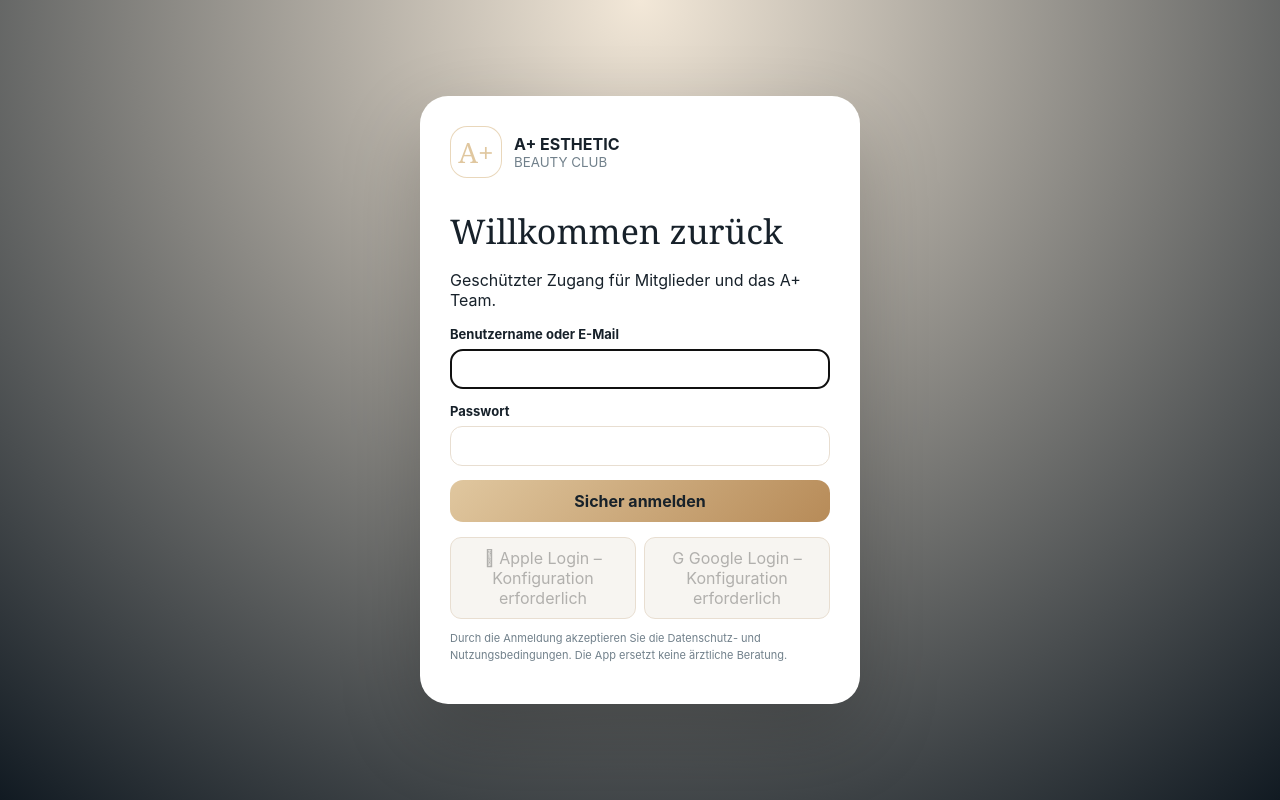
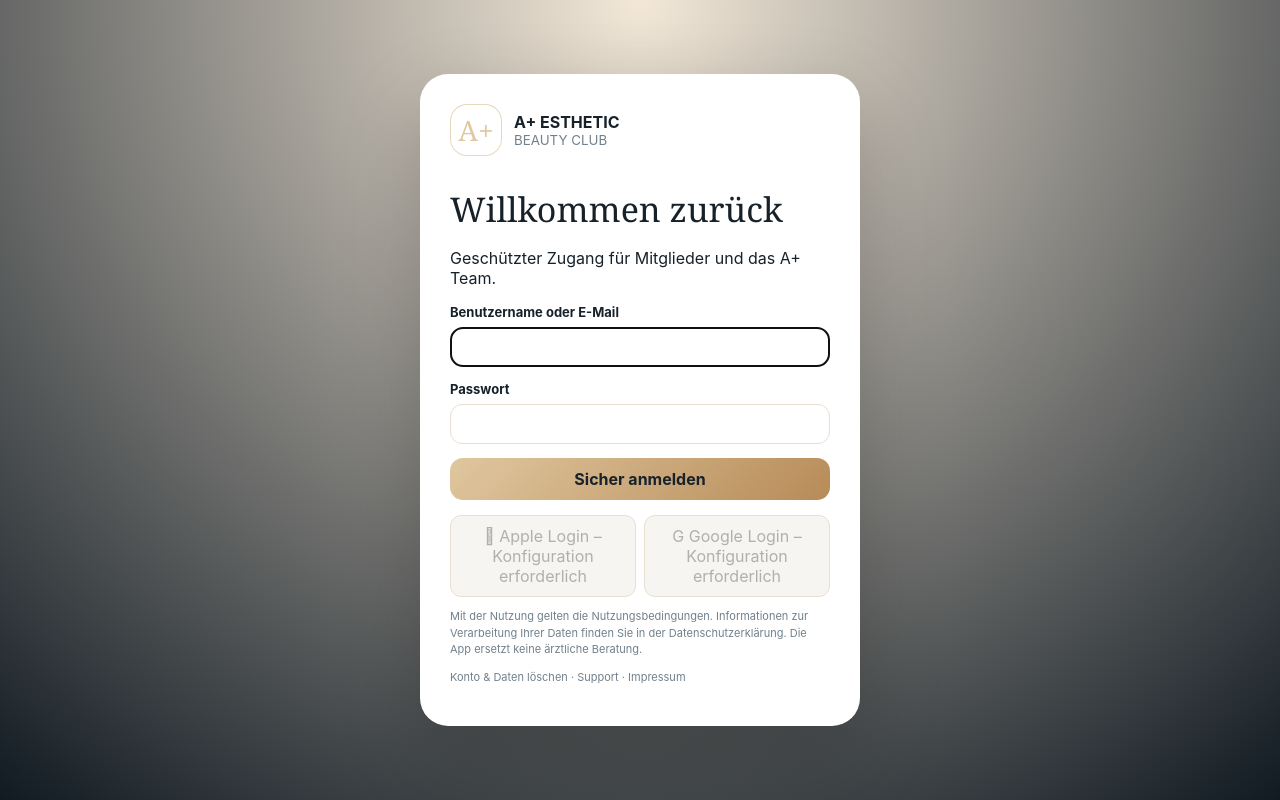
Before and after one commit to hsdarestani/a_esthetic, a Django app: a page that uses templates/registration/login.html in a window 1280 px wide. Run offline with Django 5.2, Linux system fonts and the light colour scheme; tables that the repository leaves empty hold one stand-in row (values such as "Sample post").

Commit message:
Expose legal and privacy links before login

```diff
--- a/templates/registration/login.html
+++ b/templates/registration/login.html
@@ -1 +1 @@
-{% load static %}<!doctype html><html lang="de"><head><meta charset="utf-8"><meta name="viewport" content="width=device-width,initial-scale=1"><link rel="stylesheet" href="{% static 'app.css' %}"><title>Anmelden – A+ Esthetic</title></head><body class="login-body"><main class="login-card"><div class="login-brand"><span class="brandmark">A+</span><div><b>A+ ESTHETIC</b><small>BEAUTY CLUB</small></div></div><h1>Willkommen zurück</h1><p>Geschützter Zugang für Mitglieder und das A+ Team.</p>{% if form.errors %}<div class="alert error">Benutzername oder Passwort ist nicht korrekt.</div>{% endif %}<form method="post" class="form-stack">{% csrf_token %}<label>Benutzername oder E-Mail{{ form.username }}</label><label>Passwort{{ form.password }}</label><button class="btn primary" type="submit">Sicher anmelden</button></form><div class="social-grid"><button disabled> Apple Login – Konfiguration erforderlich</button><button disabled>G Google Login – Konfiguration erforderlich</button></div><p class="fineprint">Durch die Anmeldung akzeptieren Sie die Datenschutz- und Nutzungsbedingungen. Die App ersetzt keine ärztliche Beratung.</p></main></body></html>
+{% load static %}<!doctype html><html lang="de"><head><meta charset="utf-8"><meta name="viewport" content="width=device-width,initial-scale=1"><link rel="stylesheet" href="{% static 'app.css' %}"><title>Anmelden – A+ Esthetic</title></head><body class="login-body"><main class="login-card"><div class="login-brand"><span class="brandmark">A+</span><div><b>A+ ESTHETIC</b><small>BEAUTY CLUB</small></div></div><h1>Willkommen zurück</h1><p>Geschützter Zugang für Mitglieder und das A+ Team.</p>{% if form.errors %}<div class="alert error">Benutzername oder Passwort ist nicht korrekt.</div>{% endif %}<form method="post" class="form-stack">{% csrf_token %}<label>Benutzername oder E-Mail{{ form.username }}</label><label>Passwort{{ form.password }}</label><button class="btn primary" type="submit">Sicher anmelden</button></form><div class="social-grid"><button disabled> Apple Login – Konfiguration erforderlich</button><button disabled>G Google Login – Konfiguration erforderlich</button></div><p class="fineprint">Mit der Nutzung gelten die <a href="{% url 'terms' %}">Nutzungsbedingungen</a>. Informationen zur Verarbeitung Ihrer Daten finden Sie in der <a href="{% url 'datenschutz' %}">Datenschutzerklärung</a>. Die App ersetzt keine ärztliche Beratung.</p><p class="fineprint"><a href="{% url 'account_deletion' %}">Konto & Daten löschen</a> · <a href="{% url 'support' %}">Support</a> · <a href="{% url 'impressum' %}">Impressum</a></p></main></body></html>
```
